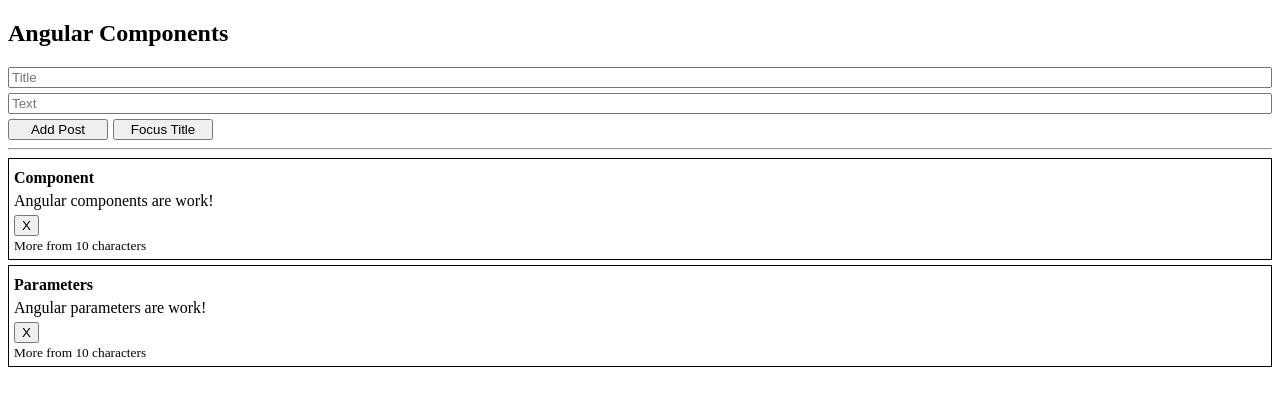
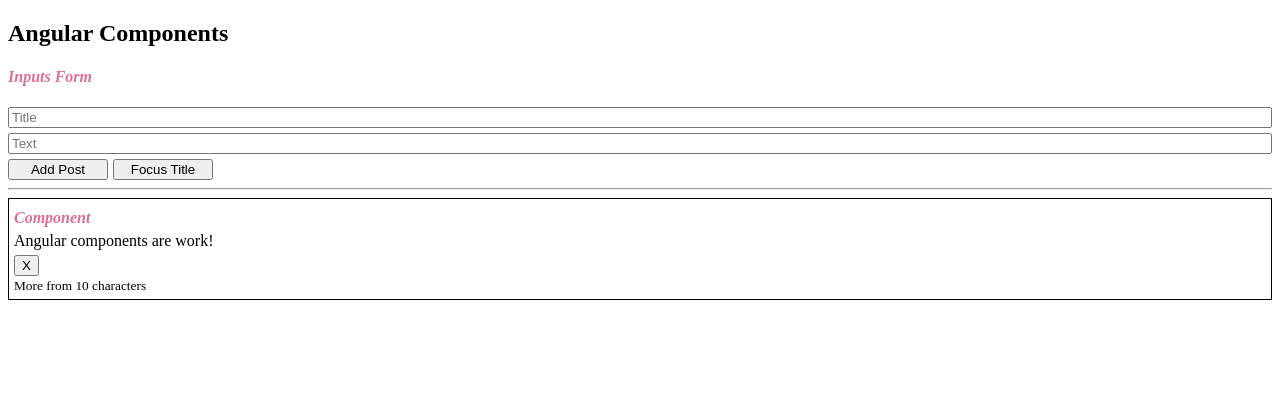
Before and after one commit to Mr-Dev-A13/angular, an Angular app in the folder learning/angular_9/components_in_detail/: page / in a window 1280 px wide. Shown: the top 406 px of the page. Built offline with nearby package versions, Linux system fonts and the light colour scheme.

Commit message:
feat(app): add change detection strategy and view encapsulation

```diff
--- a/learning/angular_9/components_in_detail/src/app/app.component.html
+++ b/learning/angular_9/components_in_detail/src/app/app.component.html
@@ -1,6 +1,7 @@
 <main class="main">
   <div class="content">
     <h2>Angular Components</h2>
+    <h4>Inputs Form</h4>
     <app-post-form
       (onAdd)="updatePosts($event)"
     >
--- a/learning/angular_9/components_in_detail/src/app/app.component.ts
+++ b/learning/angular_9/components_in_detail/src/app/app.component.ts
@@ -1,4 +1,4 @@
-import { Component } from '@angular/core';
+import {Component, OnInit} from '@angular/core';
 
 import {NgFor, NgIf} from "@angular/common";
 
@@ -25,12 +25,18 @@
   templateUrl: './app.component.html',
   styleUrl: './app.component.scss'
 })
-export class AppComponent {
+export class AppComponent implements OnInit {
   title = 'components_in_detail';
   posts: Array<Post> = [
     {id: 1, title: "Component", text: "Angular components are work!"},
-    {id: 2, title: "Parameters", text: "Angular parameters are work!"},
+    // {id: 2, title: "Parameters", text: "Angular parameters are work!"},
   ];
+
+  ngOnInit() {
+    setTimeout(() => {
+      this.posts[0].title = "Change!!!";
+    }, 1000);
+  }
 
   updatePosts (post: Post) {
     this.posts.unshift(post);
--- a/learning/angular_9/components_in_detail/src/app/post/post.component.scss
+++ b/learning/angular_9/components_in_detail/src/app/post/post.component.scss
@@ -8,6 +8,11 @@
   margin: 5px 0;
 }
 
+h4 {
+  color: palevioletred;
+  font-style: italic;
+}
+
 .post-card_text {
   margin: 5px 0;
 }
--- a/learning/angular_9/components_in_detail/src/app/post/post.component.ts
+++ b/learning/angular_9/components_in_detail/src/app/post/post.component.ts
@@ -1,27 +1,31 @@
 import {
+  AfterContentChecked,
+  AfterContentInit,
+  AfterViewChecked,
+  AfterViewInit,
+  ChangeDetectionStrategy,
   Component,
   ContentChild,
+  DoCheck,
   ElementRef,
+  EventEmitter,
   Input,
+  OnChanges,
+  OnDestroy,
   OnInit,
-  OnChanges,
-  DoCheck,
-  AfterContentInit,
-  AfterContentChecked,
-  AfterViewInit,
-  AfterViewChecked,
-  OnDestroy,
   Output,
-  EventEmitter,
+  ViewEncapsulation,
 } from '@angular/core';
-import { Post } from "../app.component";
+import {Post} from "../app.component";
 
 @Component({
   selector: 'app-post',
   standalone: true,
   imports: [],
+  changeDetection: ChangeDetectionStrategy.OnPush,
   templateUrl: './post.component.html',
-  styleUrl: './post.component.scss'
+  styleUrl: './post.component.scss',
+  encapsulation: ViewEncapsulation.None
 })
 export class PostComponent implements
   OnInit,
@@ -43,39 +47,39 @@
   }
 
   constructor() {
-    // console.log("===> Constructor");
+    console.log("===> Constructor");
   };
 
   ngOnChanges(): void {
-    // console.log("===> OnChanges");
+    console.log("===> OnChanges");
   };
 
   ngOnInit(): void {
-    // console.log("===> OnInit");
+    console.log("===> OnInit");
   };
 
   ngDoCheck(): void {
-    // console.log("===> DoCheck");
+    console.log("===> DoCheck");
   };
 
   ngAfterContentInit (): void {
-    // console.log("===> AfterContentInit");
+    console.log("===> AfterContentInit");
   };
 
   ngAfterContentChecked (): void {
-    // console.log("===> AfterContentChecked");
+    console.log("===> AfterContentChecked");
   };
 
   ngAfterViewInit (): void {
-    // console.log("===> AfterViewInit");
+    console.log("===> AfterViewInit");
   };
 
   ngAfterViewChecked (): void {
-    // console.log("===> AfterViewChecked");
+    console.log("===> AfterViewChecked");
   };
 
   ngOnDestroy (): void {
-    // console.log("===> Destroy");
+    console.log("===> Destroy");
   };
 
 
```
